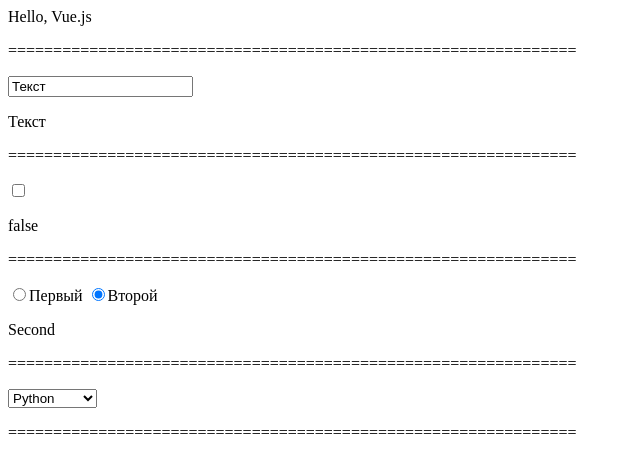
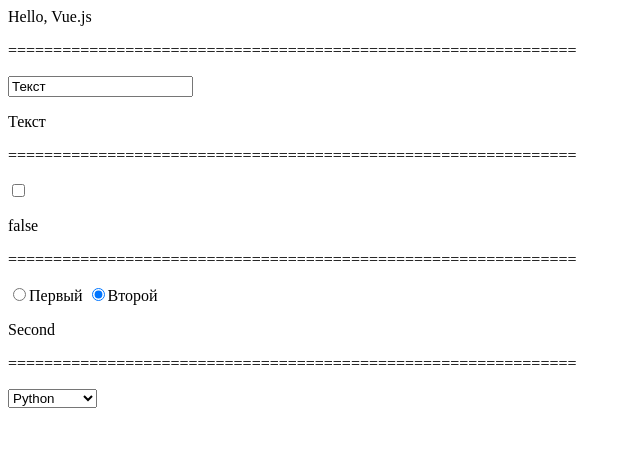
Before and after one commit to SolRobot/VueJS, a plain HTML site: page index.html in a window 1280 px wide. Shown: the whole page, without its empty margins (0-640 px from the left). Drawn offline with nearby package versions, Linux system fonts and the light colour scheme.

Commit message:
Последнее занятие

```diff
--- a/index.html
+++ b/index.html
@@ -33,7 +33,7 @@
             <option>C++</option>
         </select>
     </div>
-     <p>===============================================================</p>
+
 
     <script src="https://unpkg.com/vue@2.5.16/dist/vue.js"></script>
     <script>
```
